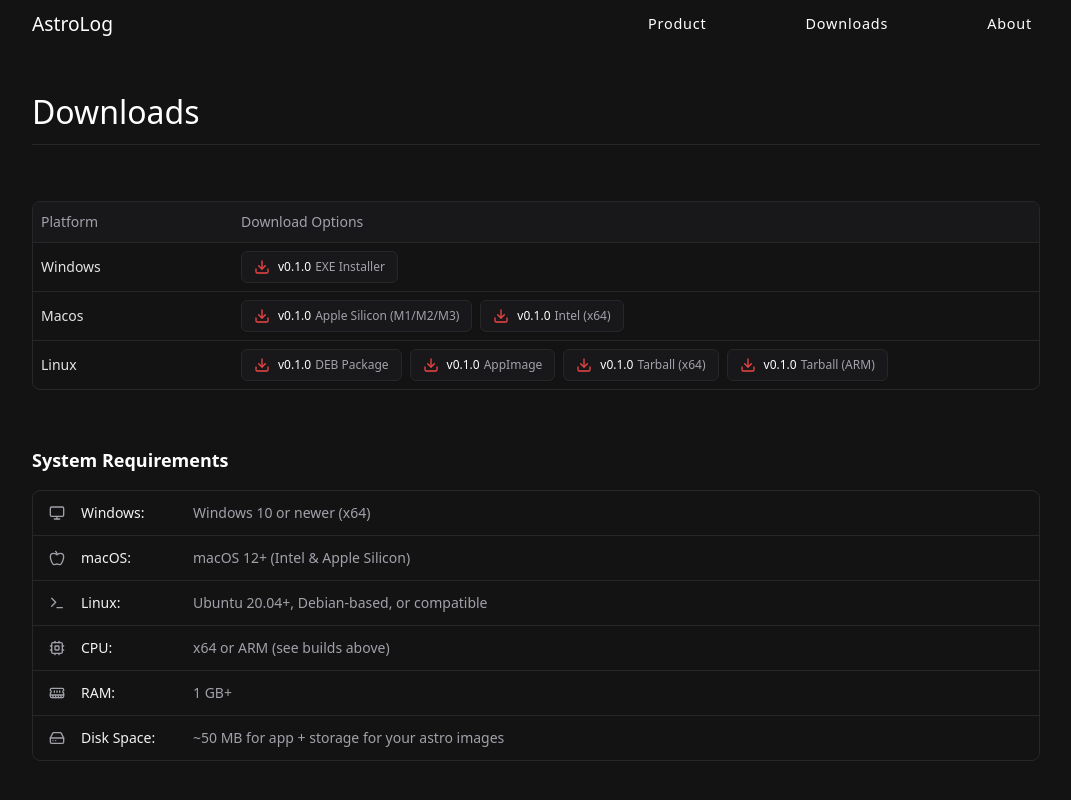
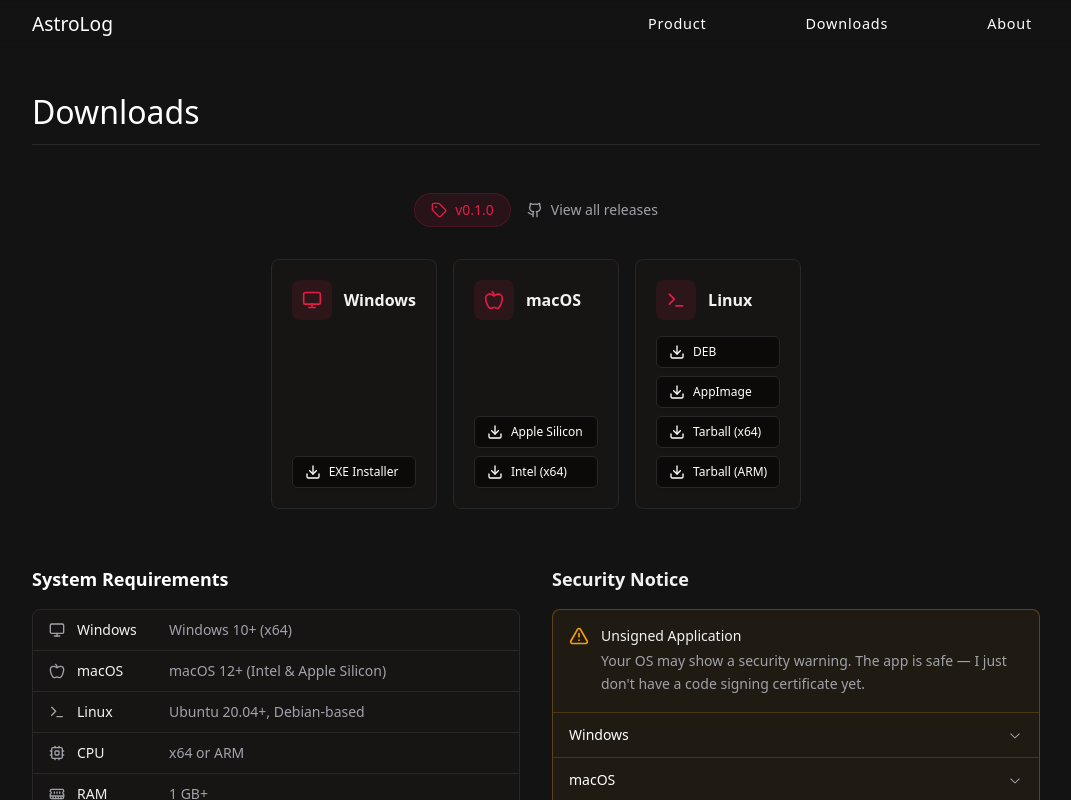
Before and after one commit to astrolog-app/website, a Next.js app: page /downloads in a window 1280 px wide. Shown: the top 800 px of the page, without its empty margins (104-1175 px from the left). Built offline with nearby package versions, Linux system fonts and the light colour scheme.

Commit message:
feat: redesign downloads page with modern layout
Add version badge, card-based download selection, and two-column layout for system requirements.

Co-authored-by: Rouven Spaar <75910507+rouvenspaar@users.noreply.github.com>

```diff
--- a/src/app/downloads/page.tsx
+++ b/src/app/downloads/page.tsx
@@ -5,7 +5,7 @@ import Footer from "@/components/footer";
 import DownloadSelection from "@/components/page/downloadSelection";
 import PageTitle from "@/components/page/pageTitle";
 import type { LucideIcon } from "lucide-react"
-import { Monitor, Apple, Terminal, Cpu, MemoryStick, HardDrive } from "lucide-react"
+import { Monitor, Apple, Terminal, Cpu, MemoryStick, HardDrive, Github, Tag } from "lucide-react"
 import { AlertTriangle } from "lucide-react"
 import {
     Accordion,
@@ -14,6 +14,9 @@ import {
     AccordionTrigger,
 } from "@/components/ui/accordion"
 import {cn} from "@/lib/utils";
+import Link from "next/link";
+
+const VERSION = "0.1.0";
 
 export default function Downloads() {
     return (
@@ -21,9 +24,28 @@ export default function Downloads() {
             <NavBar />
             <PageContent>
                 <PageTitle>Downloads</PageTitle>
+
+                <div className="mt-6 flex flex-wrap items-center gap-4">
+                    <div className="flex items-center gap-2 rounded-full bg-primary/10 border border-primary/20 px-4 py-1.5">
+                        <Tag className="h-4 w-4 text-primary" />
+                        <span className="text-sm font-medium text-primary">v{VERSION}</span>
+                    </div>
+                    <Link
+                        href="https://github.com/astrolog-app/astrolog/releases"
+                        target="_blank"
+                        className="flex items-center gap-2 text-sm text-muted-foreground hover:text-foreground transition-colors"
+                    >
+                        <Github className="h-4 w-4" />
+                        View all releases
+                    </Link>
+                </div>
+
                 <DownloadSelection className="mt-8" />
-                <SystemRequirements className="mt-14" />
-                <SecurityWarning className="mt-10" />
+
+                <div className="mt-14 grid gap-8 lg:grid-cols-2">
+                    <SystemRequirements />
+                    <SecurityWarning />
+                </div>
             </PageContent>
             <Footer />
         </Page>
@@ -31,12 +53,12 @@ export default function Downloads() {
 }
 
 const requirements: { icon: LucideIcon; label: string; value: string }[] = [
-    { icon: Monitor, label: "Windows", value: "Windows 10 or newer (x64)" },
+    { icon: Monitor, label: "Windows", value: "Windows 10+ (x64)" },
     { icon: Apple, label: "macOS", value: "macOS 12+ (Intel & Apple Silicon)" },
-    { icon: Terminal, label: "Linux", value: "Ubuntu 20.04+, Debian-based, or compatible" },
-    { icon: Cpu, label: "CPU", value: "x64 or ARM (see builds above)" },
+    { icon: Terminal, label: "Linux", value: "Ubuntu 20.04+, Debian-based" },
+    { icon: Cpu, label: "CPU", value: "x64 or ARM" },
     { icon: MemoryStick, label: "RAM", value: "1 GB+" },
-    { icon: HardDrive, label: "Disk Space", value: "~50 MB for app + storage for your astro images" },
+    { icon: HardDrive, label: "Disk", value: "~50 MB + image storage" },
 ]
 
 function SystemRequirements({ className } : { className?: string}) {
@@ -46,16 +68,16 @@ function SystemRequirements({ className } : { className?: string}) {
                 System Requirements
             </h2>
 
-            <div className="rounded-lg border border-border">
+            <div className="rounded-lg border border-border bg-card/50">
                 {requirements.map((req, index) => (
                     <div
                         key={req.label}
-                        className={`flex items-center gap-4 px-4 py-3 ${
+                        className={`flex items-center gap-3 px-4 py-2.5 ${
                             index !== requirements.length - 1 ? "border-b border-border" : ""
                         }`}
                     >
                         <req.icon className="h-4 w-4 shrink-0 text-muted-foreground" />
-                        <span className="w-24 shrink-0 text-sm font-medium text-foreground">{req.label}:</span>
+                        <span className="w-20 shrink-0 text-sm font-medium text-foreground">{req.label}</span>
                         <span className="text-sm text-muted-foreground">{req.value}</span>
                     </div>
                 ))}
@@ -100,33 +122,31 @@ function SecurityWarning({ className } : { className?: string}) {
                 Security Notice
             </h2>
 
-            <div className="rounded-lg border border-destructive/50 bg-destructive/10 ">
+            <div className="rounded-lg border border-amber-500/30 bg-amber-500/5">
                 <div className="flex gap-3 px-4 py-4">
-                    <AlertTriangle className="h-5 w-5 flex-shrink-0 text-destructive" />
-                    <div className="space-y-2">
+                    <AlertTriangle className="h-5 w-5 flex-shrink-0 text-amber-500" />
+                    <div className="space-y-1">
                         <p className="text-sm font-medium text-foreground">
                             Unsigned Application
                         </p>
                         <p className="text-sm text-muted-foreground leading-relaxed">
-                            This app is not signed with a developer certificate. Your operating
-                            system may display a security warning when you try to run it. This is
-                            expected — the app is safe to use.
+                            Your OS may show a security warning. The app is safe — I just {"don't"} have a code signing certificate yet.
                         </p>
                     </div>
                 </div>
 
-                <Accordion type="single" collapsible className="border-t border-warning/20">
+                <Accordion type="single" collapsible className="border-t border-amber-500/20">
                     {platformInstructions.map((item) => (
                         <AccordionItem
                             key={item.platform}
                             value={item.platform}
-                            className="border-warning/20 last:border-b-0"
+                            className="border-amber-500/20 last:border-b-0"
                         >
-                            <AccordionTrigger className="px-4 py-3 text-sm font-medium hover:bg-warning/5 hover:no-underline">
+                            <AccordionTrigger className="px-4 py-3 text-sm font-medium hover:bg-amber-500/5 hover:no-underline">
                                 {item.platform}
                             </AccordionTrigger>
                             <AccordionContent className="px-4 pb-4">
-                                <ol className="space-y-2 pl-4">
+                                <ol className="space-y-1.5 pl-4">
                                     {item.steps.map((step, stepIndex) => (
                                         <li
                                             key={stepIndex}
--- a/src/components/page/downloadSelection.tsx
+++ b/src/components/page/downloadSelection.tsx
@@ -1,26 +1,38 @@
 "use client";
 
 import {Button} from "@/components/ui/button";
-import {Table, TableBody, TableCell, TableHead, TableHeader, TableRow} from "@/components/ui/table";
-import {Download} from "lucide-react";
+import {Download, Monitor, Apple, Terminal} from "lucide-react";
 import {cn} from "@/lib/utils";
 
 const downloadOptions = {
-    windows: [
+    windows: {
+        icon: Monitor,
+        label: "Windows",
+        options: [
             { ext: ".exe", label: "EXE Installer" },
             { ext: ".msi", label: "MSI Installer" },
         ],
-    macos: [
-        { ext: ".dmg-arm", label: "Apple Silicon (M1/M2/M3)" },
+    },
+    macos: {
+        icon: Apple,
+        label: "macOS",
+        options: [
+            { ext: ".dmg-arm", label: "Apple Silicon" },
             { ext: ".dmg", label: "Intel (x64)" },
         ],
-    linux: [
-        { ext: ".deb", label: "DEB Package" },
+    },
+    linux: {
+        icon: Terminal,
+        label: "Linux",
+        options: [
+            { ext: ".deb", label: "DEB" },
             { ext: ".AppImage", label: "AppImage" },
             { ext: ".tar.gz", label: "Tarball (x64)" },
             { ext: ".tar.gz-arm", label: "Tarball (ARM)" },
         ],
+    },
 };
+
 const version = "0.1.0"
 const basePath = `https://github.com/astrolog-app/astrolog/releases/download/astrolog-v${version}/`;
 
@@ -42,23 +54,22 @@ const downloadLinks: Record<string, Record<string, string>> = {
 
 export default function DownloadSelection({ className }: { className?: string }) {
     return (
-        <div className={cn(className, "rounded-lg border border-zinc-800 overflow-hidden w-full")}>
-            <Table>
-                <TableHeader className="bg-zinc-900">
-                    <TableRow className="hover:bg-zinc-900/80">
-                        <TableHead className="text-zinc-400 w-[200px]">Platform</TableHead>
-                        <TableHead className="text-zinc-400">Download Options</TableHead>
-                    </TableRow>
-                </TableHeader>
-                <TableBody>
-                    {Object.entries(downloadOptions).map(([os, extensions]) => (
-                        <TableRow key={os} className="border-zinc-800 hover:bg-zinc-900/50">
-                            <TableCell className="font-medium capitalize text-zinc-200">{os}</TableCell>
-                            <TableCell>
-                                <div className="flex flex-wrap gap-2">
-                                    {extensions.map(({ ext, label }) => {
-                                        const normalizedOS = os.toLowerCase();
-                                        const url = downloadLinks[normalizedOS]?.[ext];
+        <div className={cn(className, "grid gap-4 sm:grid-cols-3")}>
+            {Object.entries(downloadOptions).map(([os, { icon: Icon, label, options }]) => (
+                <div
+                    key={os}
+                    className="rounded-lg border border-border bg-card/50 p-5 flex flex-col"
+                >
+                    <div className="flex items-center gap-3 mb-4">
+                        <div className="flex h-10 w-10 items-center justify-center rounded-lg bg-primary/10">
+                            <Icon className="h-5 w-5 text-primary" />
+                        </div>
+                        <h3 className="font-semibold text-foreground">{label}</h3>
+                    </div>
+
+                    <div className="flex flex-col gap-2 mt-auto">
+                        {options.map(({ ext, label: optionLabel }) => {
+                            const url = downloadLinks[os]?.[ext];
                             if (!url) return null;
 
                             return (
@@ -66,7 +77,7 @@ export default function DownloadSelection({ className }: { className?: string })
                                     key={ext}
                                     variant="outline"
                                     size="sm"
-                                                className="border-zinc-800 bg-zinc-900 hover:bg-red-950 hover:text-red-400 hover:border-red-900 transition-colors"
+                                    className="w-full justify-start border-border bg-background hover:bg-primary/10 hover:text-primary hover:border-primary/30 transition-colors"
                                     onClick={() => {
                                         const a = document.createElement("a");
                                         a.href = url;
@@ -76,19 +87,14 @@ export default function DownloadSelection({ className }: { className?: string })
                                         document.body.removeChild(a);
                                     }}
                                 >
-                                                <Download className="mr-2 h-4 w-4 text-red-500" />
-                                                <span className="mr-1">v{version}</span>
-                                                <span className="text-zinc-400">{label}</span>
+                                    <Download className="mr-2 h-4 w-4" />
+                                    {optionLabel}
                                 </Button>
                             );
                         })}
-
                     </div>
-                            </TableCell>
-                        </TableRow>
+                </div>
             ))}
-                </TableBody>
-            </Table>
         </div>
     );
 }
```
Lines whose indentation alone changed are shown as unchanged.
